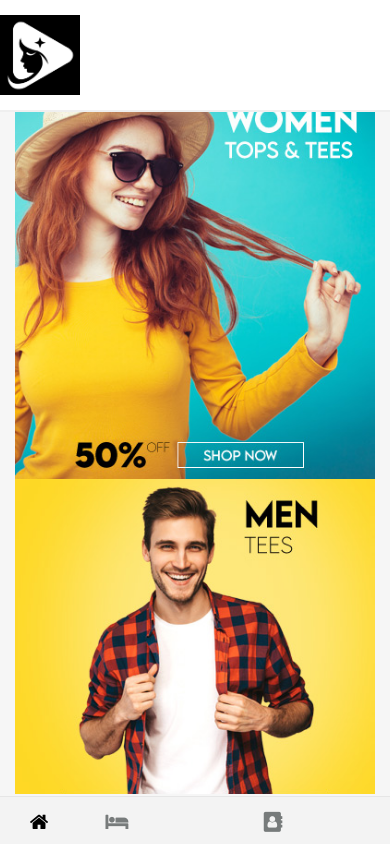
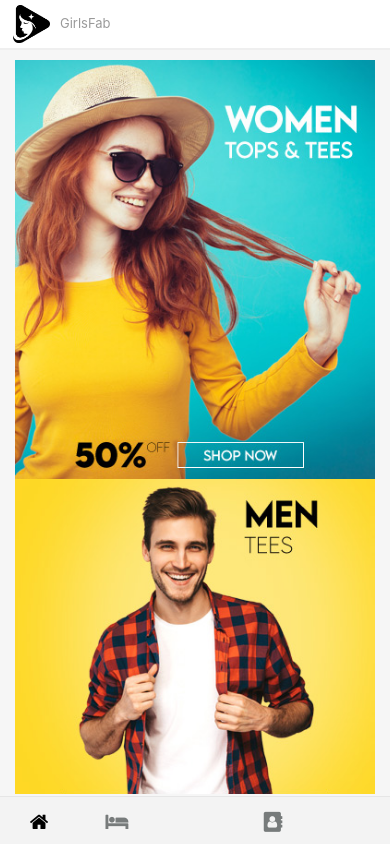
Before and after one commit to parmindersingh4385/girlsfab_2, an Angular app: page /home in a window 390 px wide. Built offline with nearby package versions, Linux system fonts and the light colour scheme.

Commit message:
logo update

```diff
--- a/src/app/mobiletopnav/mobiletopnav.component.html
+++ b/src/app/mobiletopnav/mobiletopnav.component.html
@@ -1,6 +1,6 @@
 <div class="container-fluid ">
   	<div class="paddingNav">
-        <div class="logoArea"><img src="assets/images/logo1.png" class="img-fluid"></div>
+        <div class="logoArea"><img src="assets/images/logo1.png" class="img-fluid web"> <img src="assets/images/m-logo.png" class="img-fluid mobile"></div>
         <div class="compNam">GirlsFab</div>
         <div class="topNav">
         	<ul>
--- a/src/styles.scss
+++ b/src/styles.scss
@@ -103,6 +103,12 @@ a, a:hover{text-decoration: none;}
 			background-color: #000;
 			color: #fff;
 			font-size: 12px;
+			.mobile{
+				display: none;
+			}
+			.web{
+				display: block;
+			}
 		}
 		/*.logoArea{
 			width:80px;
@@ -338,18 +344,30 @@ a, a:hover{text-decoration: none;}
 		.paddingNav{
 			padding: 0;
 			.logoArea{
-				padding: 15px 0;
-				background-color:#fff;
-				color: #444;
-				text-align: center;
-				font-weight: 600;
+				padding: 5px 10px;
+			    background-color: #fff;
+			    color: #444;
+			    text-align: center;
+			    font-weight: 600;
+			    width: 57px;
+			    margin-left: 3px;
+				.mobile{
+					display: block;
+				}
+				.web{
+					display: none;
+				}
 			}
 		}
 		.container-fluid{
 			padding-bottom: 0; border-bottom-width: 0px;
 		}
-		.compNam, .topNav{
+		.topNav{
 			display: none;
+		}
+		.compNam{
+			font-size: 13px;
+    		padding: 15px 0;
 		}
 		&.navbar{
 			border-bottom: 2px solid #efefef;
```
Also changed, not shown: src/assets/images/m-logo.png (added).
